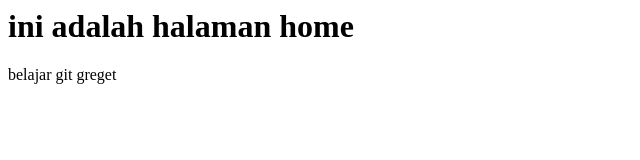
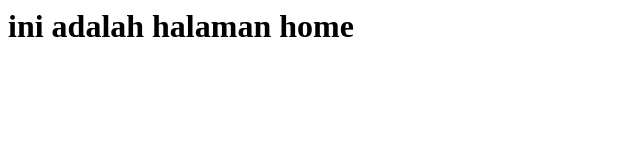
Before and after one commit to arifnugraha73/belajar-git, a plain HTML site: page index.html in a window 1280 px wide. Shown: the whole page, without its empty margins (0-640 px from the left). Drawn offline with Linux system fonts and the light colour scheme.

Commit message:
perubahan index.html

```diff
--- a/index.html
+++ b/index.html
@@ -5,6 +5,5 @@
 	<head>
 	<body>
 		<h1>ini adalah halaman home</h1>
-		<p>belajar git greget</p>
 	</body>
 </html>
```
